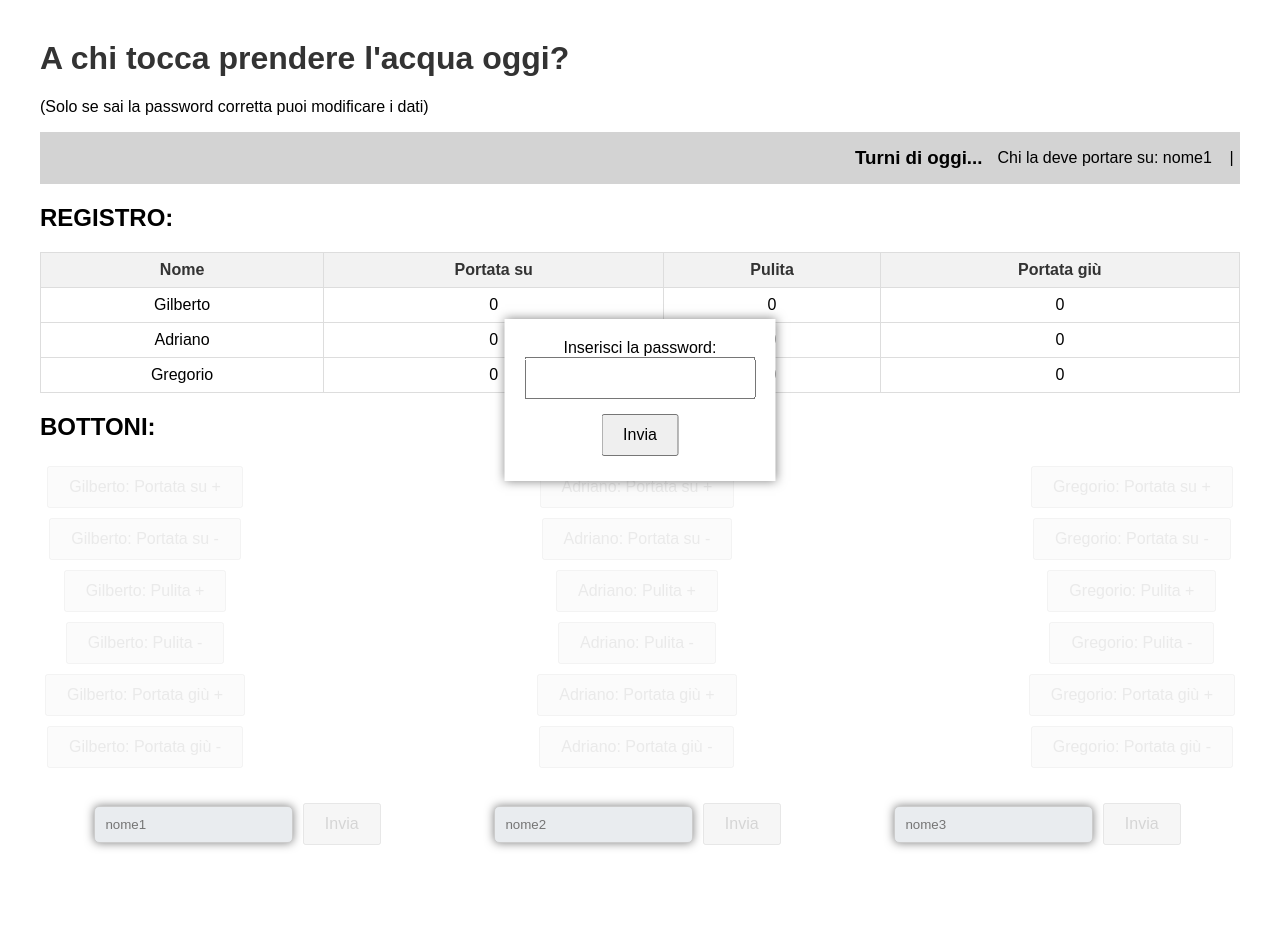
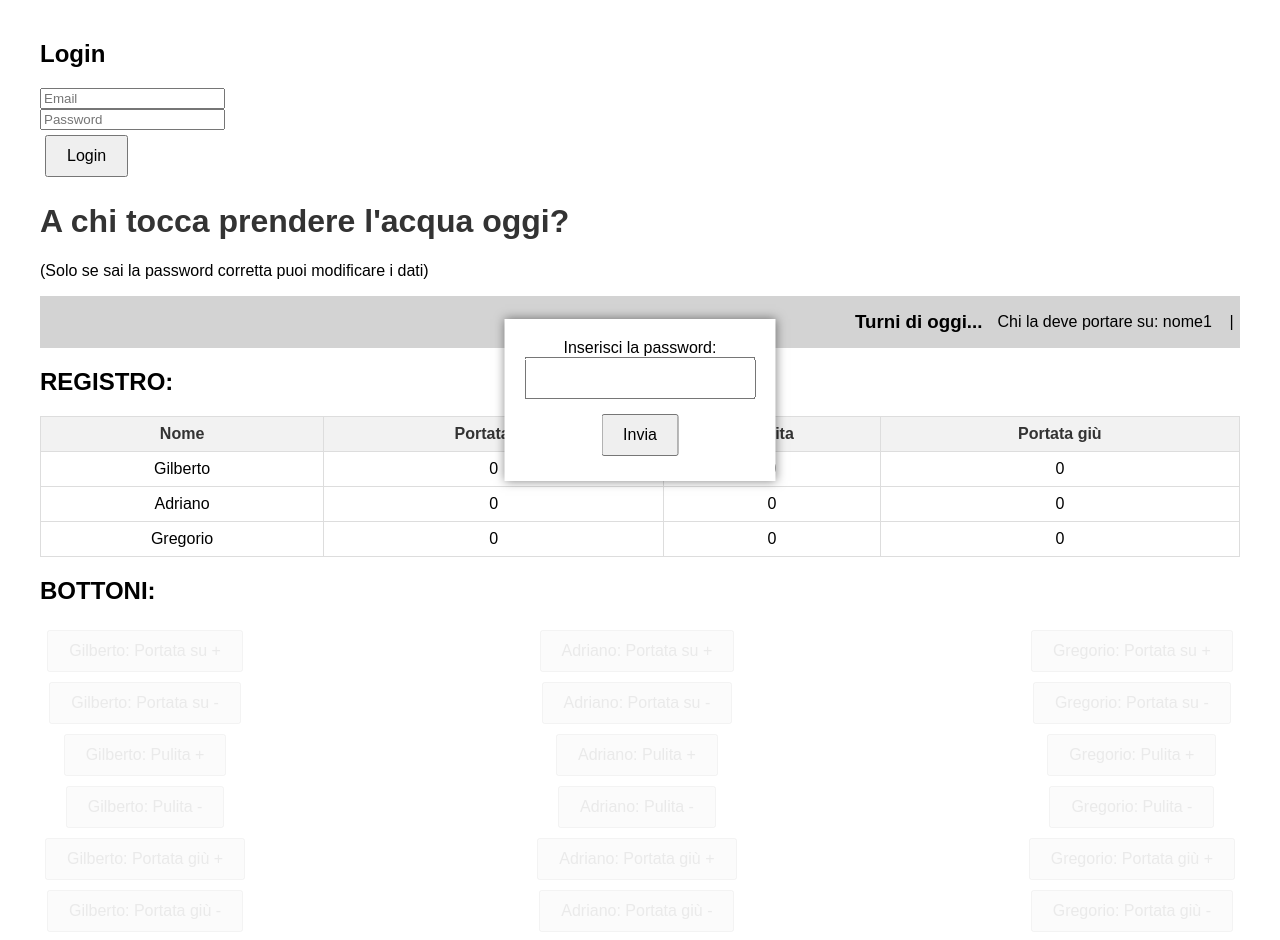
Before and after one commit to Gilbeeeee/TruniAcqua, a plain HTML site: page index.html in a window 1280 px wide. Shown: the top 940 px of the page. Before the commit the page ends 890 px from the top, so only its background shows below. Drawn offline with Linux system fonts and the light colour scheme; no server answers.

Commit message:
Add files via upload

```diff
--- a/index.html
+++ b/index.html
@@ -3,15 +3,10 @@
 <head>
     <title>Turno per l'acqua</title>
     <link rel="stylesheet" type="text/css" href="style.css">
-     <!-- Firebase App (the core Firebase SDK) is always required and must be listed first -->
     <script src="https://www.gstatic.com/firebasejs/9.6.1/firebase-app.js"></script>
-     <!-- Add SDKs for Firebase products that you want to use -->
+    <script src="https://www.gstatic.com/firebasejs/9.6.1/firebase-auth.js"></script>
     <script src="https://www.gstatic.com/firebasejs/9.6.1/firebase-database.js"></script>
     <script>
-         // Import the functions you need from the SDKs you need
-         import { initializeApp } from "firebase/app";
-         import { getDatabase, ref, set, get, child } from "firebase/database";
-
          // Your web app's Firebase configuration
          const firebaseConfig = {
              apiKey: "AIzaSyA4JAkZlXs7WfjPzth7aMEyxFZaCJl8vEA",
@@ -24,11 +19,51 @@
          };
 
         // Initialize Firebase
-         const app = initializeApp(firebaseConfig);
-         const database = getDatabase(app);
+                firebase.initializeApp(firebaseConfig);
+
+                // Authentication
+                firebase.auth().onAuthStateChanged((user) => {
+                    if (user) {
+                        loadData();
+                    } else {
+                        // User is signed out
+                        document.getElementById("auth").style.display = "block";
+                    }
+                });
+
+                function login() {
+                    const email = document.getElementById("email").value;
+                    const password = document.getElementById("password").value;
+                    firebase.auth().signInWithEmailAndPassword(email, password)
+                        .then((userCredential) => {
+                            // Signed in
+                            var user = userCredential.user;
+                            loadData();
+                        })
+                        .catch((error) => {
+                            var errorCode = error.code;
+                            var errorMessage = error.message;
+                            alert(errorMessage);
+                        });
+                }
+
+                function logout() {
+                    firebase.auth().signOut().then(() => {
+                        document.getElementById("auth").style.display = "block";
+                    }).catch((error) => {
+                        console.error(error);
+                    });
+                }
             </script>
         </head>
         <body>
+            <div id="auth" style="display:none;">
+                <h2>Login</h2>
+                <input type="email" id="email" placeholder="Email"><br>
+                <input type="password" id="password" placeholder="Password"><br>
+                <button onclick="login()">Login</button>
+            </div>
+
     <h1>A chi tocca prendere l'acqua oggi?</h1>
     <p>(Solo se sai la password corretta puoi modificare i dati)</p>
 
```
Lines whose indentation alone changed are shown as unchanged.
